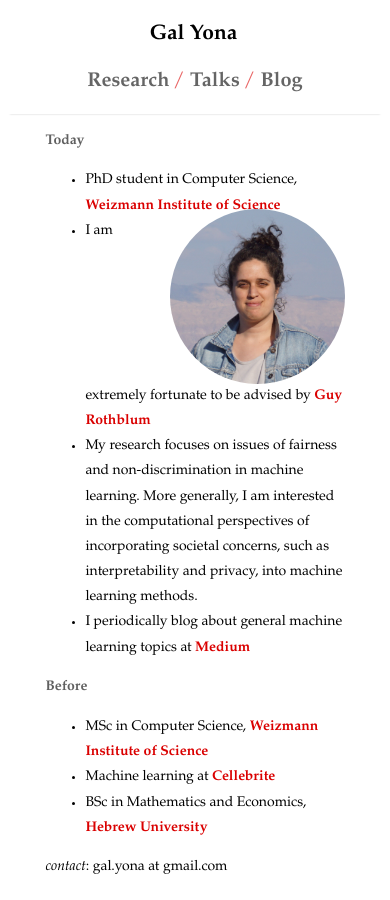
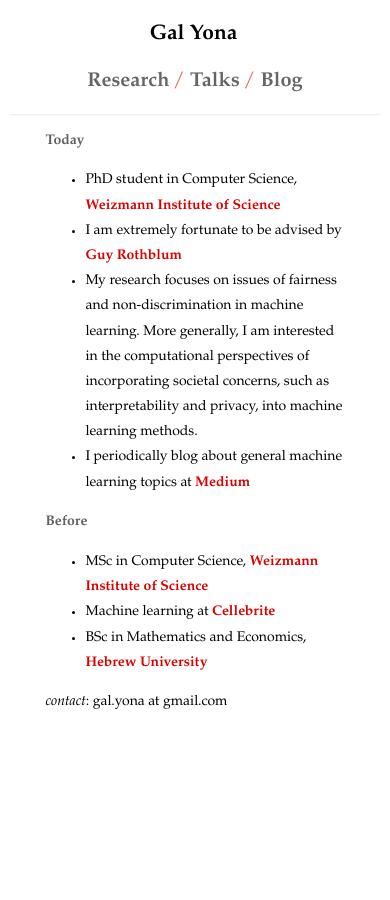
Before and after one commit to galyona/website, a Jekyll site: the page built from index.md, in a window 390 px wide. Built offline with Jekyll 4.4.1, drawn with Linux system fonts in a browser that asks for light colours.

Commit message:
tried to make picture not display on mobile

```diff
--- a/assets/main.scss
+++ b/assets/main.scss
@@ -10,4 +10,10 @@
     border-radius: 50%;
 }
 
+@media (max-width:629px) {
+  img#optionalstuff {
+    display: none;
+  }
+}
+
 @import 'tale';
--- a/index.md
+++ b/index.md
@@ -13,7 +13,7 @@ title: "Gal Yona"
 
 
 - PhD student in Computer Science, [Weizmann Institute of Science](https://weizmann.ac.il){:target="_blank"}
-<img class="profile-picture" src="imgs/small_square.jpg">
+<img class="profile-picture" img id="optionalstuff" src="imgs/small_square.jpg">
 - I am extremely fortunate to be advised by [Guy Rothblum](https://guyrothblum.wordpress.com/){:target="_blank"}
 - My research focuses on issues of fairness and non-discrimination in machine learning. More generally, I am interested in the computational perspectives of incorporating societal concerns, such as interpretability and privacy, into machine learning methods.
 - I periodically blog about general machine learning topics at [Medium](https://towardsdatascience.com/@galyona){:target="_blank"}
```
